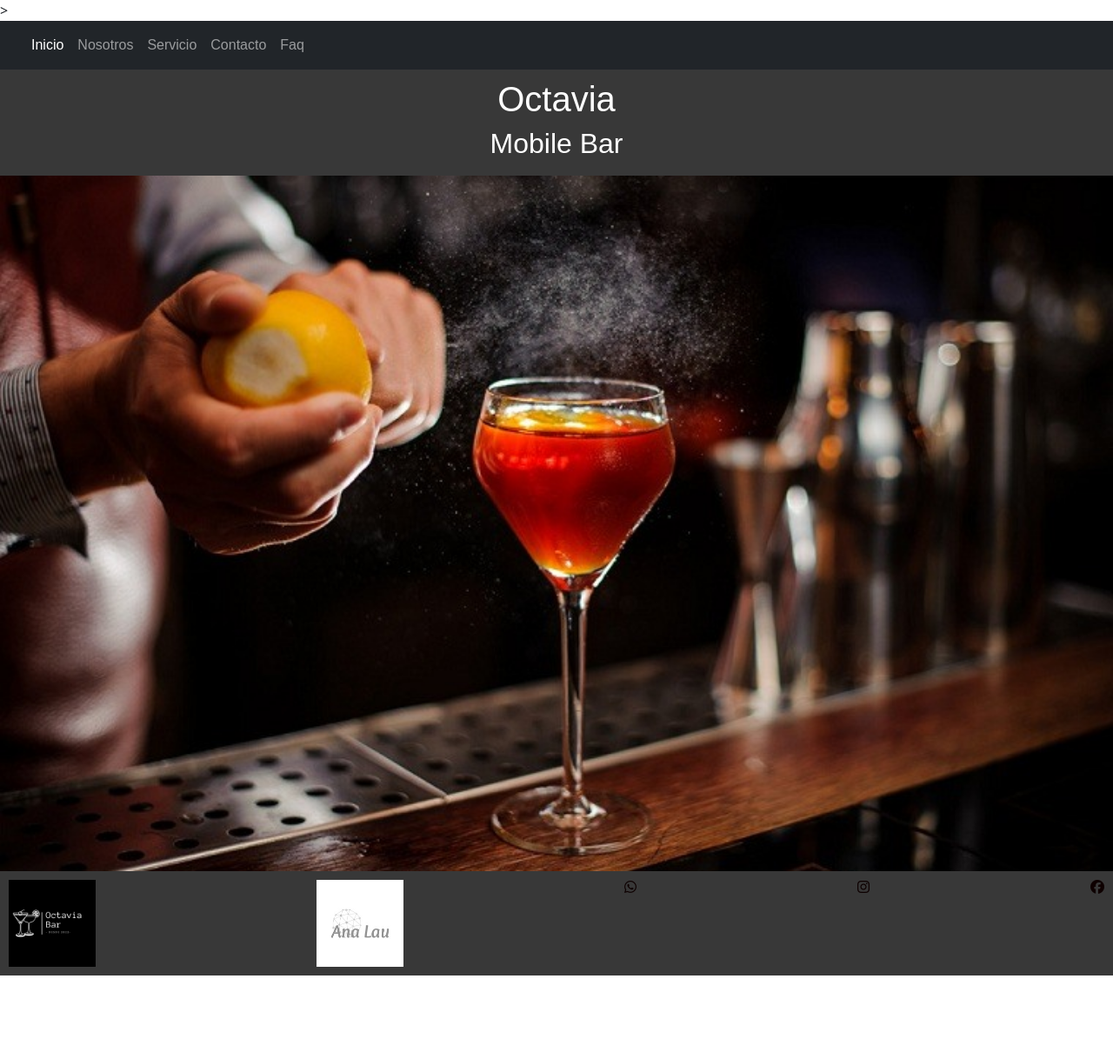
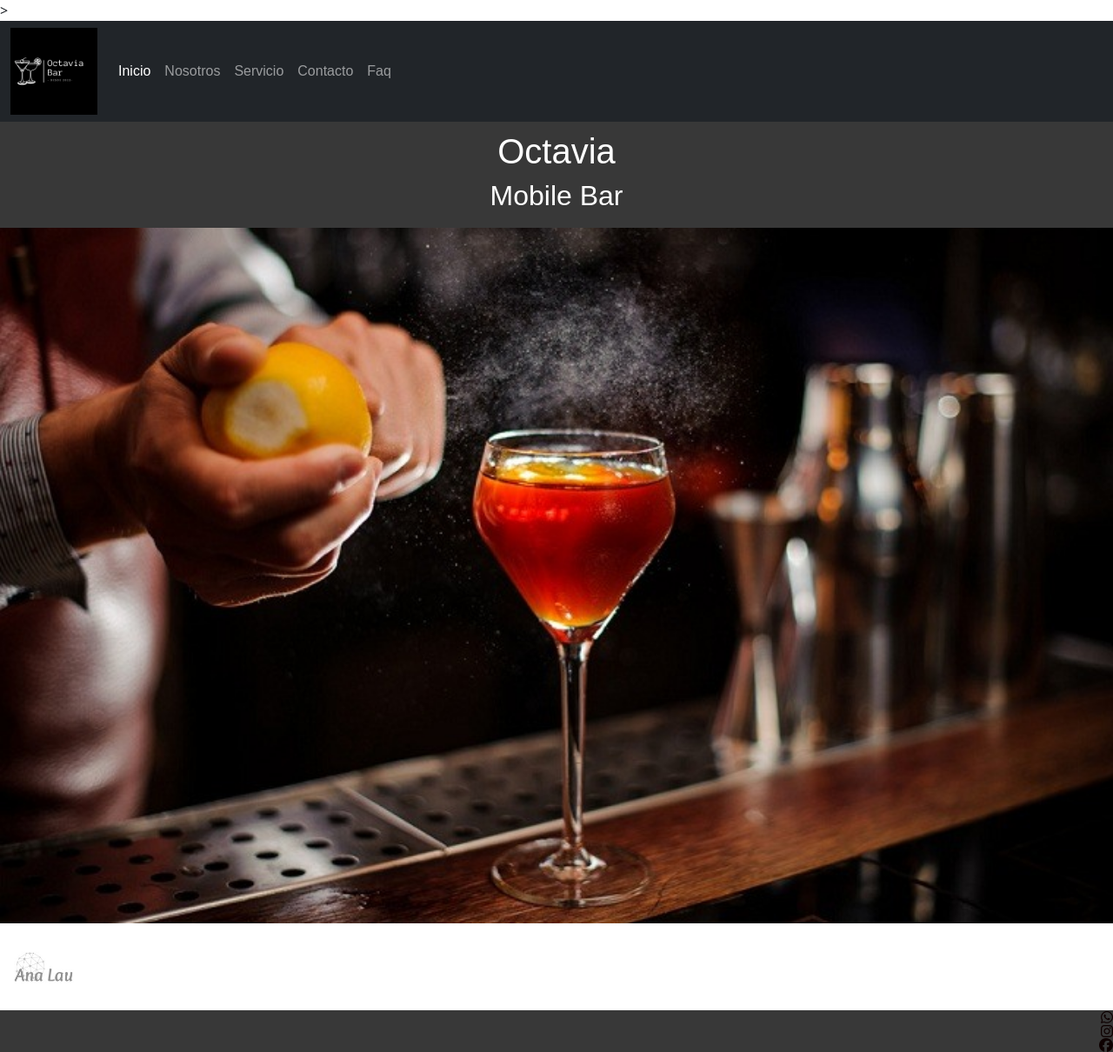
Before and after one commit to ana-lau-37/OctaviaBar, a website: page index.html in a window 1280 px wide. Shown: the whole page at 87% size. Before the commit the page ends 1122 px from the top, so only its background shows below. Drawn offline with nearby package versions, Linux system fonts and the light colour scheme.

Commit message:
agrego correcciones y gitignore

```diff
--- a/index.html
+++ b/index.html
@@ -43,7 +43,8 @@
 	<body>
 		<nav class="navbar navbar-expand-lg bg-dark navbar-dark">
 			<div class="container-fluid">
-				<a class="navbar-brand" href="#"></a>
+				<img class="logo" src="./imagenes/Octavia Bar.jpg" alt="Logo" />
+				<a class="navbar-brand" href="./imagenes/Octavia Bar.png"></a>
 				<button
 					class="navbar-toggler"
 					type="button"
@@ -76,15 +77,14 @@
 			class="imagen d-flex justify-content-center align-items-center"
 		></section>
 		<footer class="footer">
-			<img class="footer--1" src="./imagenes/Octavia Bar.png" alt="logo" />
 			<img
 				class="footer--1"
 				src="./imagenes/Free_Sample_By_Wix.png"
 				alt="footer"
 			/>
-			<i class="fa-brands fa-whatsapp"></i>
-			<i class="fa-brands fa-instagram"></i>
-			<i class="fa-brands fa-facebook"></i>
+			<i class="pie fa-brands fa-whatsapp"></i>
+			<i class="pie fa-brands fa-instagram"></i>
+			<i class="pie fa-brands fa-facebook"></i>
 		</footer>
 		<script
 			src="https://cdn.jsdelivr.net/npm/bootstrap@5.2.2/dist/js/bootstrap.bundle.min.js"
--- a/scss/_contacto.scss
+++ b/scss/_contacto.scss
@@ -7,4 +7,5 @@
 	height: 800px;
 	margin: 0, 20, 20, 20;
 	padding: 20px;
+	justify-content: center;
 }
--- a/scss/_footer.scss
+++ b/scss/_footer.scss
@@ -1,18 +1,22 @@
 /** @format */
+footer {
 	.footer {
-	background-color: rgba(0, 0, 0, 0.781);
+		background-color: rgba(0, 0, 0, 0.329);
 		position: static;
 		padding: 10px;
-	display: flex;
-	justify-content: space-between;
 	}
 
 	.footer--1 {
 		width: 100px;
 		height: 100px;
+		display: flex;
+		display: inline;
 	}
 
-.fa-brands {
+	.pie {
+		background-color: rgba(0, 0, 0, 0.781);
 		color: rgb(14, 0, 0);
-	justify-content: center;
+		display: flex;
+		justify-content: end;
 	}
+}
--- /dev/null
+++ b/scss/_logooctavia.scss
@@ -0,0 +1,6 @@
+/** @format */
+
+.logo {
+	width: 100px;
+	height: 100px;
+}
--- a/scss/style.scss
+++ b/scss/style.scss
@@ -10,3 +10,4 @@
 @import "servicio";
 @import "mediaqueries";
 @import "animaciones";
+@import "logooctavia";
```
Also changed, not shown: Contacto.html (+2 -1 lines), Nosotros.html (+2 -1 lines), Servicio.html (+2 -1 lines), faq.html (+2 -1 lines), css/style.css, 2 other files. Lines whose indentation alone changed are shown as unchanged.
